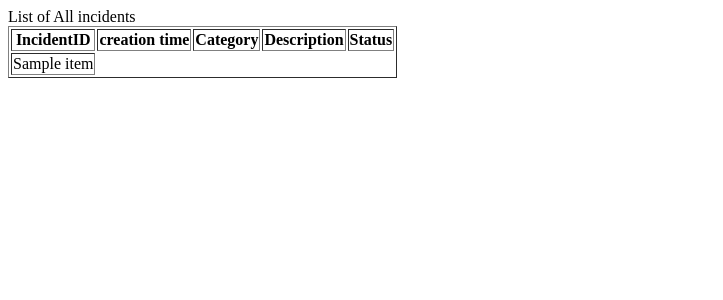
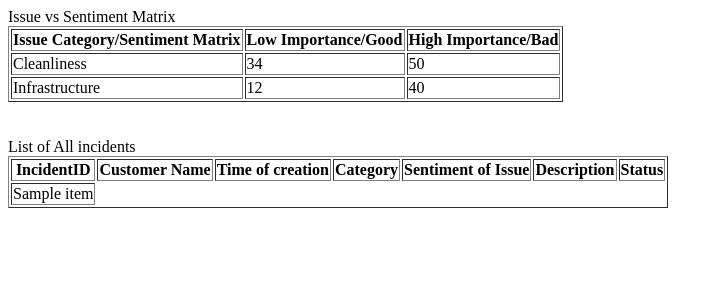
Before and after one commit to arunprabhur/flaskProject, a Flask app: template templates/showall.html in a window 1280 px wide. Shown: the top 300 px of the page, without its empty margins (0-723 px from the left). Run offline with Flask 2, Linux system fonts and the light colour scheme; the template is opened without the code that fills it: most values are stand-ins (such as "Sample title", 1, 10 or a date in 2020).

Commit message:
added matrix

```diff
--- a/main.py
+++ b/main.py
@@ -23,12 +23,13 @@ def showall():
     with db.connect() as conn:
         # Execute the query and fetch all results
         Categorydata = conn.execute(
-            "SELECT IncidentID, time_created, Issuetype, IssueDescription, status FROM Issuetb "
+            "SELECT IncidentID, CustomerName, time_created, Category, Sentiment, IssueDescription, status FROM Issuetb"
         ).fetchall()
+
     for row in Categorydata:
-        Category.append({"IncidentID": "INC" + str(row[0]).zfill(7), "time_created": row[1], "Issue Type": row[2],
-                         "Issue Description": row[3], "status": row[4]})
-    # print(Category)
+        Category.append({"IncidentID": "INC" + str(row[0]).zfill(7),"Customer Name": row[1], "time_created": row[2], "Category": row[3],
+                         "Sentiment":row[4] ,"Issue Description": row[5], "status": row[6]})
+
     return render_template("showall.html", Category=Category)
 
 
@@ -251,24 +252,9 @@ def make_udpatedb_request(req):
     parameters = outputContext[0].get("parameters")
     Description = parameters.get("issueDesc")
     custname = parameters.get("name")
-    Category = "Need to update"
     aano = parameters.get("aadharNum")
-
-    stmt = sqlalchemy.text(
-        "INSERT INTO Issuetb (CustomerName, Issuetype, IssueDescription, status, aadharnumber)" "VALUES ("
-        ":custname, :Category, :Description, :status, :aano)")
-
-    with db.connect() as conn:
-        conn.execute(stmt, custname=custname, Category=Category, Description=Description,
-                     status='submitted', aano=aano)
-
-    with db.connect() as conn:
-        # Execute the query and fetch all results
-        IncidentID = conn.execute(
-            "SELECT MAX(IncidentID) FROM Issuetb "
-        ).fetchall()
-
-    IncidentID = IncidentID[0][0]
+    Category = "Value from User"
+    #Model Prediction
     filename = 'hackathon_model.sav'
     loaded_model1 = pickle.load(open(filename, 'rb'))
     data = np.array([Description])
@@ -279,14 +265,40 @@ def make_udpatedb_request(req):
     print(Prediction[0])
     if Prediction[0] == 11:
         text = "Cleanliness & Low Importance"
+        Category1 = "Cleanliness"
+        Sentiment = "Low Importance"
     elif Prediction[0] == 12:
         text = "Cleanliness & High Importance"
+        Category1 = "Cleanliness"
+        Sentiment = "High Importance"
     elif Prediction[0] == 21:
         text = "Infrastructure & Low Importance"
+        Category1 = "Infrastructure"
+        Sentiment = "Low Importance"
     elif Prediction[0] == 22:
         text = "Infrastructure & High Importance"
+        Category1 = "Infrastructure"
+        Sentiment = "High Importance"
     else:
         text = " Unknown Category"
+
+    stmt = sqlalchemy.text(
+        "INSERT INTO Issuetb (CustomerName, Issuetype, IssueDescription, status, aadharnumber, Category,"
+        "Sentiment,Model_prediction)" "VALUES ("
+        ":custname, :Category, :Description, :status, :aano,:Category1,:Sentiment,:text)")
+
+    with db.connect() as conn:
+        conn.execute(stmt, custname=custname, Category=Category, Description=Description,
+                     status='submitted', aano=aano, Category1=Category1, Sentiment=Sentiment, text=text)
+
+    with db.connect() as conn:
+        # Execute the query and fetch all results
+        IncidentID = conn.execute(
+            "SELECT MAX(IncidentID) FROM Issuetb "
+        ).fetchall()
+
+    IncidentID = IncidentID[0][0]
+
     return {
         "fulfillmentText": text + " Thanks for raising issue, please find incident for reference " + "INC" + str(
             IncidentID).zfill(7),
--- a/templates/showall.html
+++ b/templates/showall.html
@@ -5,12 +5,34 @@
     <title>List of all Incidents</title>
 </head>
 <body>
+Issue vs Sentiment Matrix
+<table border="1">
+    <tr>
+        <th>Issue Category/Sentiment Matrix</th>
+        <th>Low Importance/Good</th>
+        <th>High Importance/Bad</th>
+    </tr>
+    <tr>
+        <td>Cleanliness</td>
+        <td>34</td>
+        <td>50</td>
+    </tr>
+    <tr>
+        <td>Infrastructure</td>
+        <td>12</td>
+        <td>40</td>
+    </tr>
+</table>
+
+<br><br>
 List of All incidents
  <table border = 1>
             <tr>
                 <th>IncidentID</th>
-                <th>creation time</th>
+                <th>Customer Name</th>
+                <th>Time of creation</th>
                <th> Category </th>
+                <th>Sentiment of Issue</th>
                <th> Description</th>
                 <th>Status</th>
             </tr>
```
